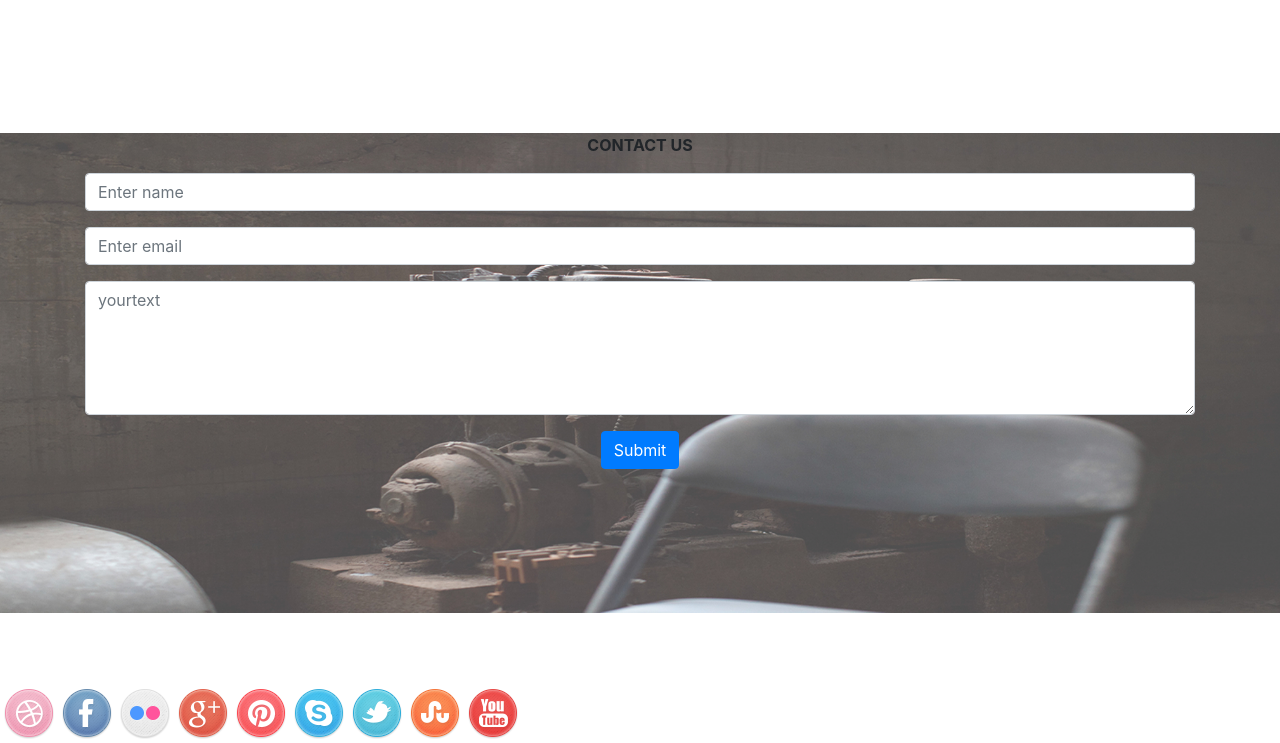
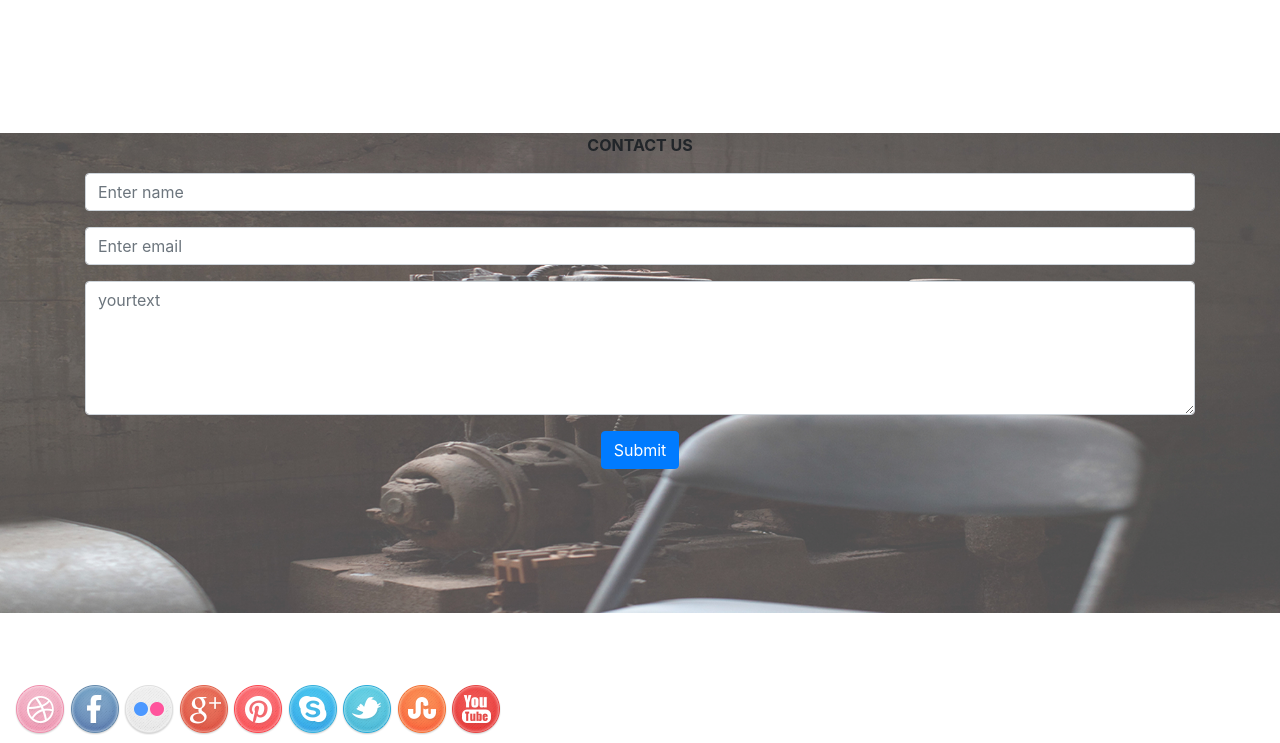
Before and after one commit to Brosir-Maraka/Delani-IP, a plain HTML site: page index.html in a window 1280 px wide. Shown: the part 2636-3379 px from the top of the page. Drawn offline with Linux system fonts and the light colour scheme.

Commit message:
add social icon styles

```diff
--- a/css/styles.css
+++ b/css/styles.css
@@ -109,3 +109,11 @@ h6 {
   font-weight: bold;
   display: none;
 }
+.center {
+  align-content: center;
+  margin-left: auto;
+  margin-right: auto;
+  padding-left: 15px;
+  padding-right: 15px;
+  width: 100%;
+}
--- a/index.html
+++ b/index.html
@@ -12,7 +12,7 @@
     <!--welcome-->
     <div class="container-fluid padding">
            <div class= "background">
-<div class="container">
+      <div class="container">
 
   <div class= "welcome text-center">
      <div class= "welcome">
@@ -203,37 +203,36 @@
       <br>
       <br>
       <!--socialicons-->
-      <div class= "container-fluid padding">
-        <div class="row text-center" id="social">
-          <div class= "col-l-1 p-1">
+      <div class= "container-fluid center">
+
+
             <img src="img/dribble.png">
-          </div>
-          <div class= "col-l-1 p-1">
+
             <img src="img/facebook.png">
-          </div>
-          <div class= "col-l-1 p-1">
+
+
             <img src="img/flickr.png">
-          </div>
-          <div class= "col-l-1 p-1">
+
+
             <img src="img/g_plus.png">
-          </div>
-          <div class= "col-l-1 p-1">
+
+
             <img src="img/pinterest.png">
-          </div>
-          <div class= "col-l-1 p-1">
+
+
             <img src="img/skype.png">
-            </div>
-          <div class= "col-l-1 p-1">
+
+
             <img src="img/twitter.png">
-          </div>
-          <div class= "col-l-1 p-1">
+
+
             <img src="img/stumble_upon.png">
-          </div>
-          <div class= "col-l-1 p-1">
+
+
             <img src="img/you_tube.png">
-          </div>
 
-        </div>
+
+
       </div>
      </body>
 </html>
```
